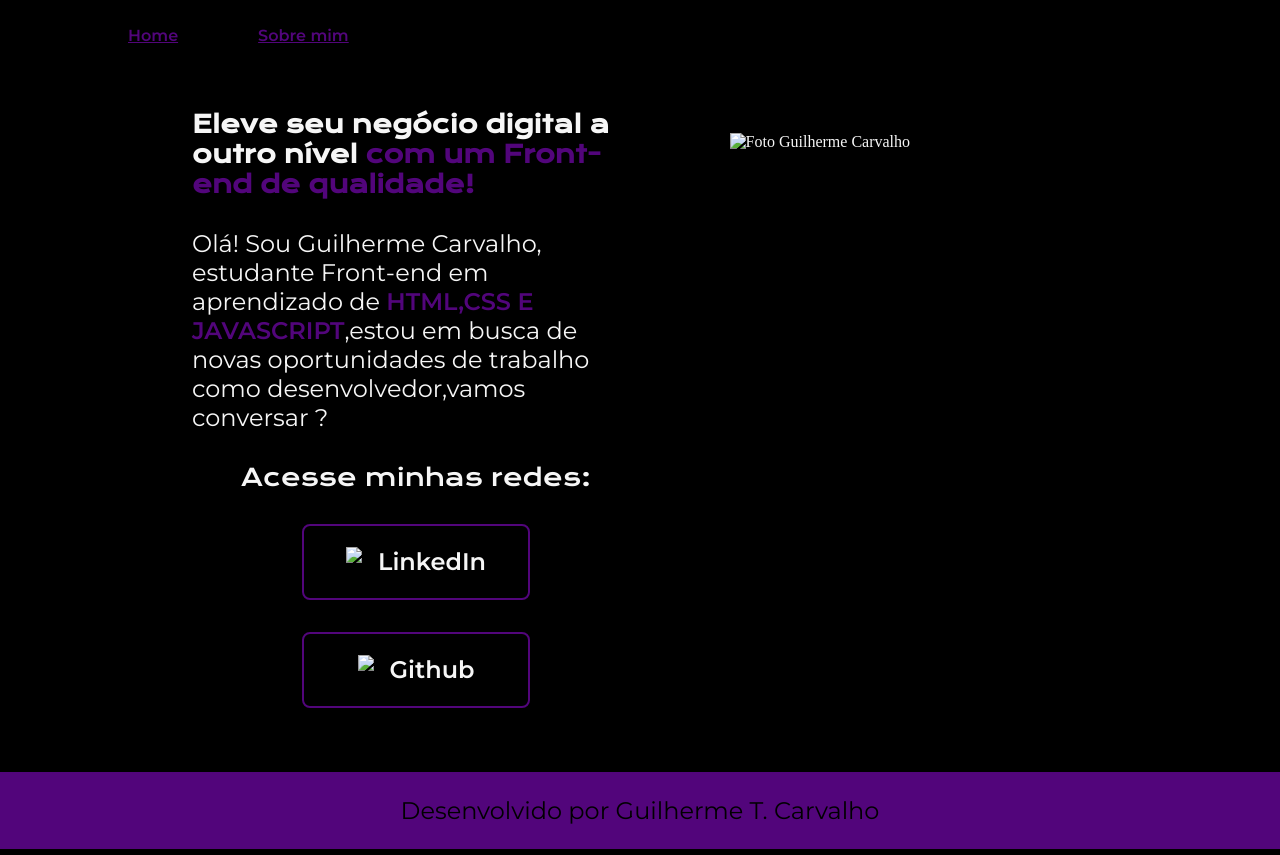
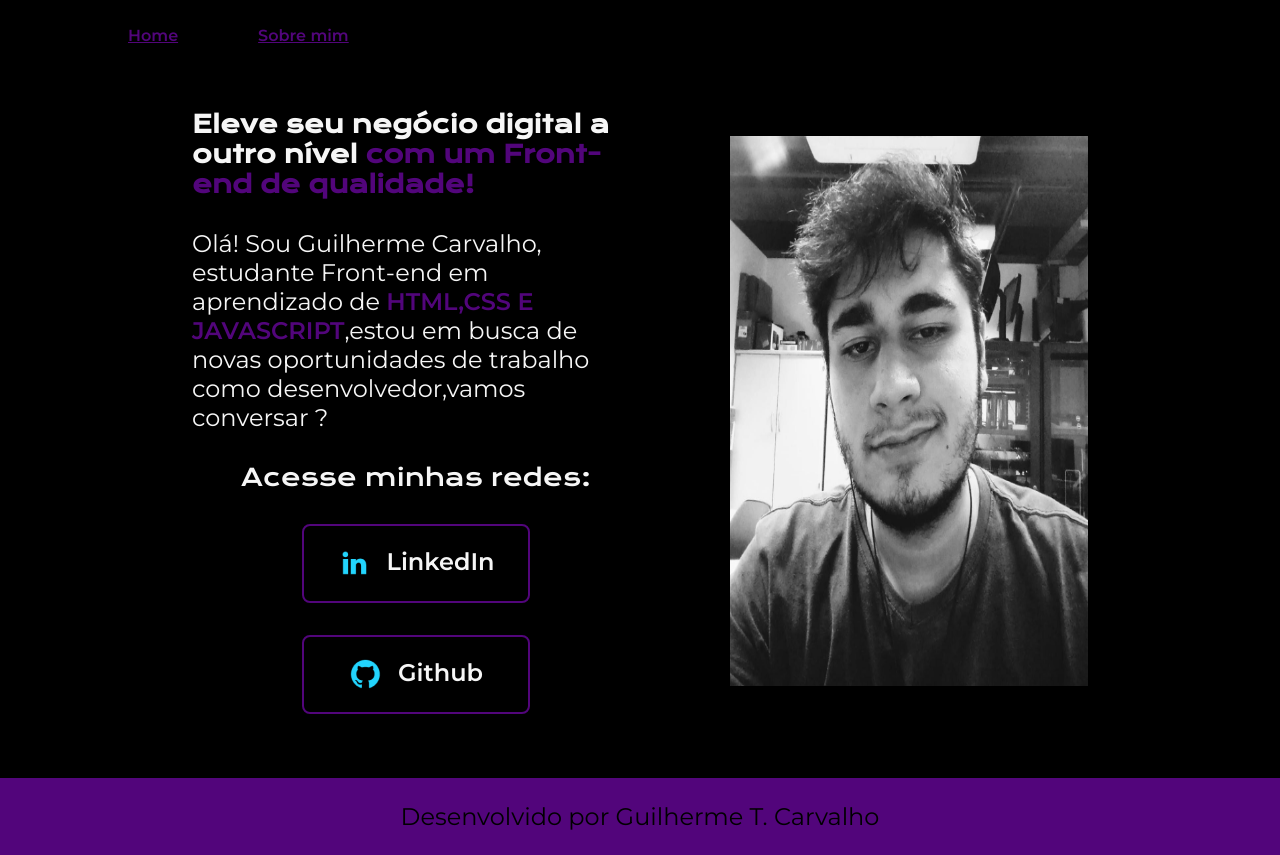
Before and after one commit to GuilhermeTCarvalho/Meu-Site, a plain HTML site: page index.html in a window 1280 px wide. Drawn offline with nearby package versions, Linux system fonts and the light colour scheme; files that its build step writes are made by us from their sources.

Commit message:
Update index.html

```diff
--- a/index.html
+++ b/index.html
@@ -6,7 +6,7 @@
     <meta http-equiv="X- UA-Compatible" content="IE=edge">
     <meta name="viewport" content="width=device-width, initial-scale=1.0">
     <title>Portfolio</title>
-    <link rel="stylesheet" href="./Styles/style.css">
+    <link rel="stylesheet" href="./style.css">
 </head>
 
 <body>
@@ -28,14 +28,14 @@
                 <h2 class="apresentacao__links__subtitulo"> Acesse minhas redes:</h2>
                 <a class="apresentacao__links__navegacao"
                     href="https://www.linkedin.com/in/guilherme-carvalho-342180206">
-                    <img src="./assets/linkedin.png"> LinkedIn
+                    <img src="./linkedin.png"> LinkedIn
                 </a>
                 <a class="apresentacao__links__navegacao" href="https://github.com/GuilhermeTCarvalho">
-                    <img src="./assets/github.png"> Github
+                    <img src="./github.png"> Github
                 </a>
             </div>
         </section>
-        <img class="apresentacao__imagem" src="./assets/Foto para o meu site.jpeg" width="488" height="550"
+        <img class="apresentacao__imagem" src="./Foto para o meu site.jpeg" width="488" height="550"
             alt="Foto Guilherme Carvalho">
     </main>
     <footer class="rodapé">
```
